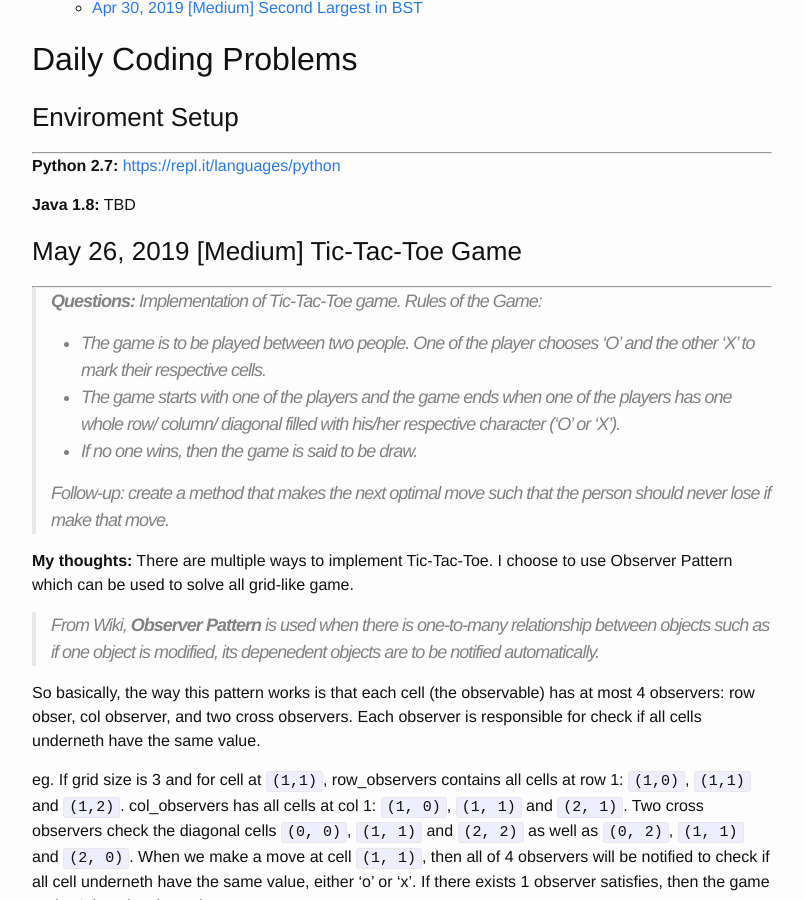
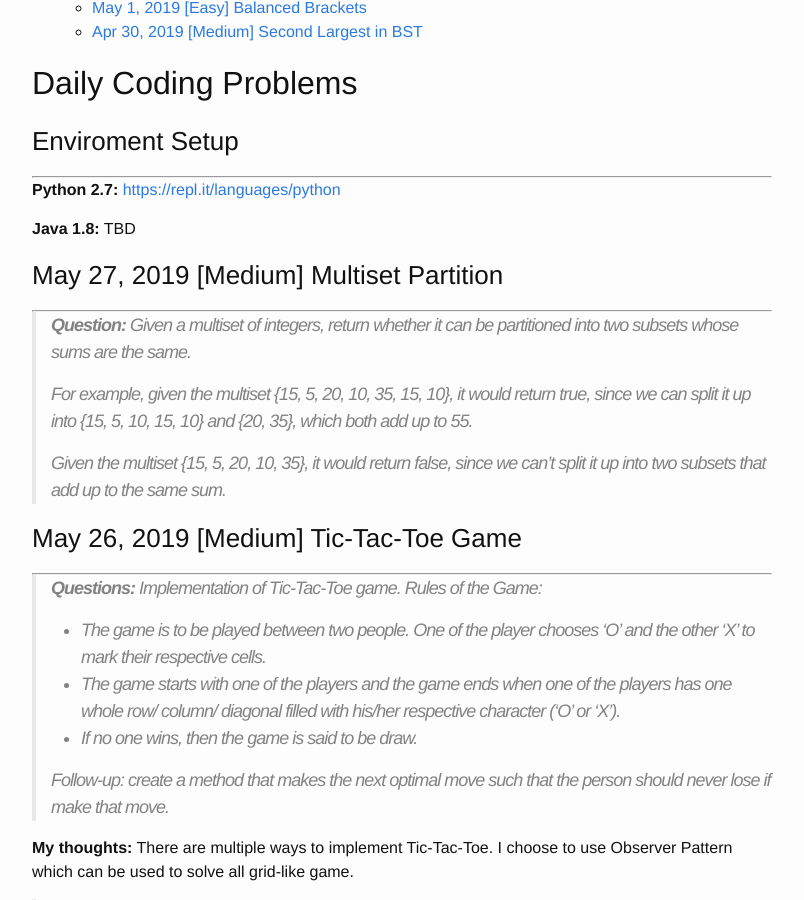
Before and after one commit to trsong/trsong.github.io, a Jekyll site: the page built from _posts/2019-04-30-DailyQuestions.md, in a window 1280 px wide and 900 px high, scrolled down 876 px. Shown: the whole window, without its empty margins (238-1042 px from the left). Built offline with Jekyll 4.4.1, drawn with Linux system fonts in a browser that asks for light colours; some of the changed text lies outside the part shown.

Commit message:
Uncomment the next day's question

```diff
--- a/_posts/2019-04-30-DailyQuestions.md
+++ b/_posts/2019-04-30-DailyQuestions.md
@@ -145,7 +145,9 @@ d  e f  g
 >
 > For example, given S = [12, 1, 61, 5, 9, 2] and k = 24, return [12, 9, 2, 1] since it sums up to 24.
 
-### May 27, 2019 \[Medium\]
+-->
+
+### May 27, 2019 \[Medium\] Multiset Partition
 ---
 > **Question:** Given a multiset of integers, return whether it can be partitioned into two subsets whose sums are the same.
 >
@@ -153,7 +155,6 @@ d  e f  g
 >
 > Given the multiset {15, 5, 20, 10, 35}, it would return false, since we can't split it up into two subsets that add up to the same sum.
 
--->
 
 ### May 26, 2019 \[Medium\] Tic-Tac-Toe Game
 ---
```
